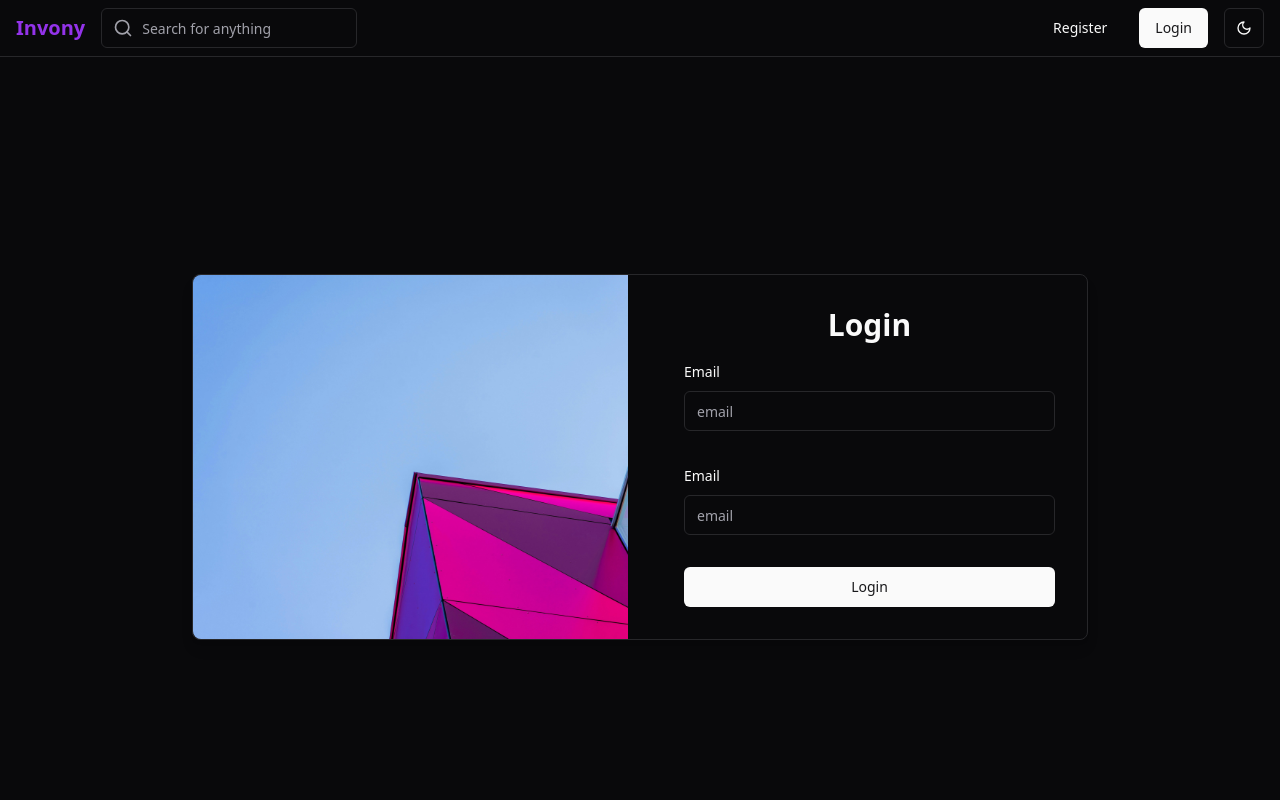
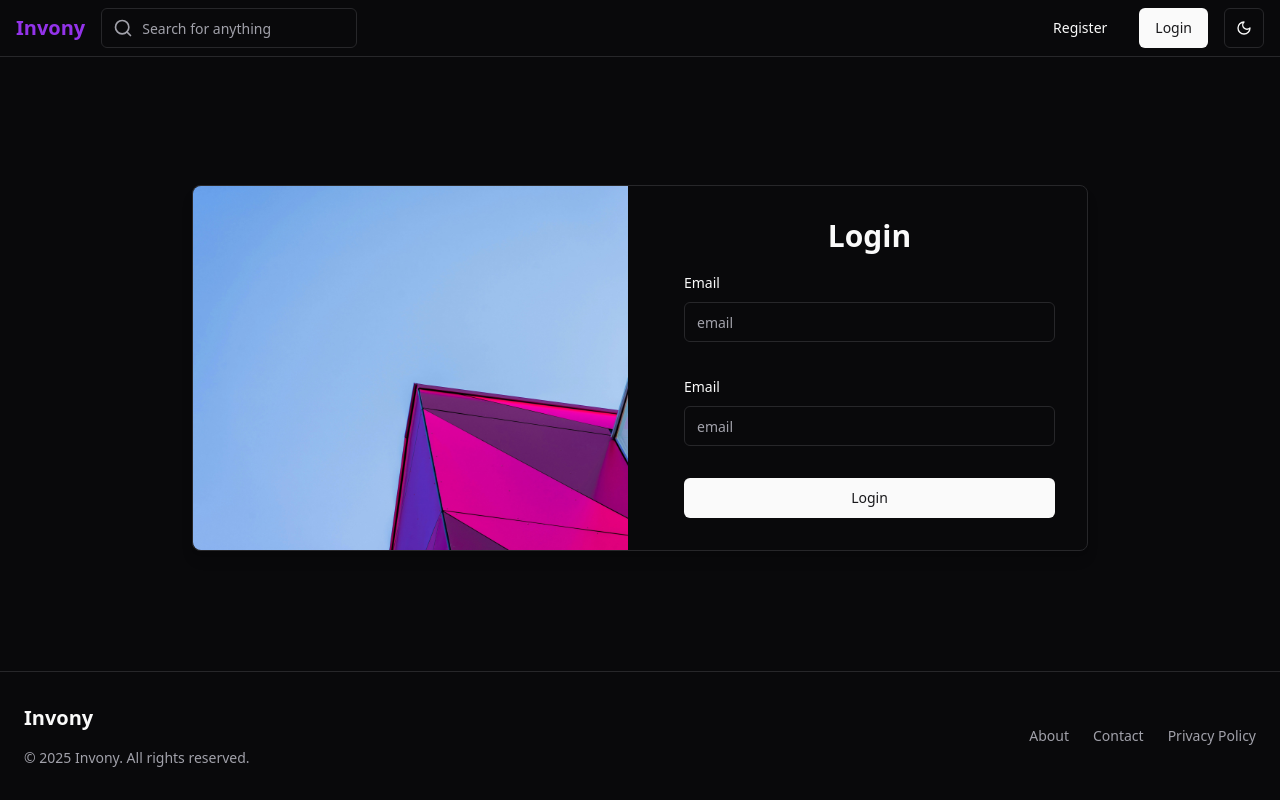
Before and after one commit to kemalege/inveon-final-case, a React (Vite) app in the folder InveonFinalCase.UI/: page /login in a window 1280 px wide. Shown: the top 800 px of the page. Built offline with nearby package versions, Linux system fonts and the light colour scheme.

Commit message:
Improve Layout

```diff
--- a/InveonFinalCase.UI/src/components/Error.tsx
+++ b/InveonFinalCase.UI/src/components/Error.tsx
@@ -10,7 +10,7 @@ export default function ErrorPage({ message = "Something went wrong.", onRetry }
   const navigate = useNavigate();
 
   return (
-    <div className="h-screen flex flex-col items-center justify-center space-y-6 text-center">
+    <div className="flex flex-col mt-32 items-center justify-center space-y-6 text-center">
       <AlertTriangle className="w-16 h-16 text-red-500" />
       <h1 className="text-2xl font-bold text-foreground">Oops!</h1>
       <p className="text-lg text-muted-foreground">{message}</p>
--- a/InveonFinalCase.UI/src/pages/auth/login/Login.tsx
+++ b/InveonFinalCase.UI/src/pages/auth/login/Login.tsx
@@ -2,7 +2,7 @@ import { LoginForm } from "./LoginForm";
 
 export function LoginPage() {
   return (
-    <div className="flex h-screen items-center justify-center bg-background">
+    <div className="flex mt-32 items-center justify-center h-full bg-background">
       <div className="grid w-full max-w-4xl grid-cols-1 md:grid-cols-2 gap-6 bg-card shadow-lg rounded-lg border border-border">
 
         <div className="hidden md:flex items-center justify-center bg-primary/20 rounded-l-lg">
--- a/InveonFinalCase.UI/src/pages/layouts/Layout.tsx
+++ b/InveonFinalCase.UI/src/pages/layouts/Layout.tsx
@@ -4,10 +4,11 @@ import { Header } from "@/components/Header";
 import { Outlet } from "react-router";
 
 export function Layout() {
+
     return (
-        <div>
+        <div className="flex flex-col min-h-screen">
             <Header />
-            <main >
+            <main className="flex-1">
                 <Outlet />
             </main>
             <Footer />
--- a/InveonFinalCase.UI/src/pages/order/components/OrderItem.tsx
+++ b/InveonFinalCase.UI/src/pages/order/components/OrderItem.tsx
@@ -22,16 +22,10 @@ export default function OrderItem({ order }: OrderItemProps) {
                   </p>
               </div>
           </div>
-
-          {/* Date */}
           <span className="w-1/5 text-left self-center">{new Date(order.orderDate).toLocaleDateString()}</span>
-
-          {/* Total Price */}
           <span className="w-1/5 font-semibold text-primary text-left self-center">
               ₺{order.totalAmount.toFixed(2)}
           </span>
-
-          {/* Payment Method */}
           <span className="w-1/5 text-muted-foreground text-left self-center">
               {order.payment.cardType} ****{order.payment.last4Digits}
           </span>
```
